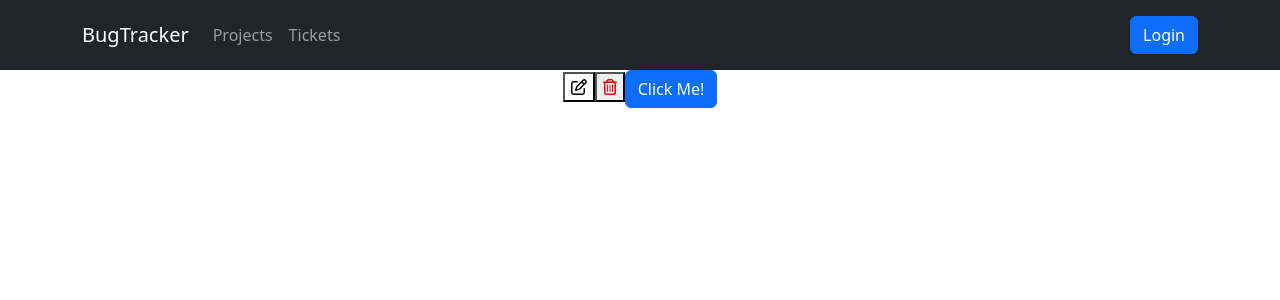
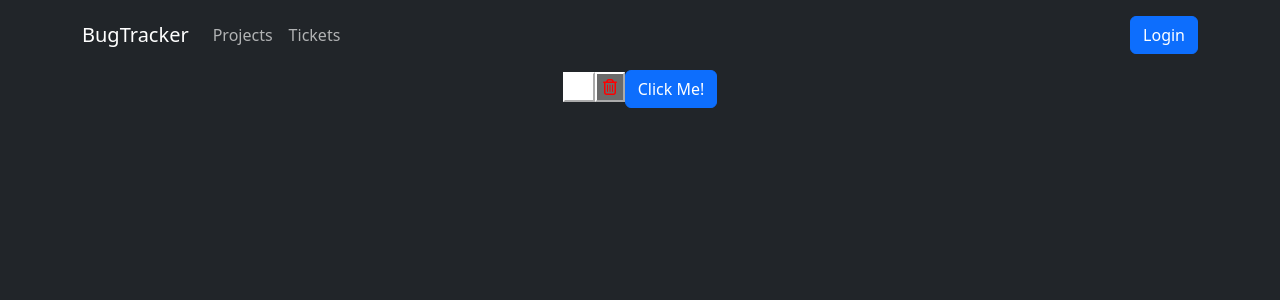
Before and after one commit to MikePHaynes/bug-tracker-ui, a React (Create React App) app: page / in a window 1280 px wide. Shown: the top 300 px of the page. Built offline with nearby package versions, Linux system fonts and the light colour scheme.

Commit message:
Added dark theme to project.

```diff
--- a/public/index.html
+++ b/public/index.html
@@ -1,5 +1,5 @@
 <!DOCTYPE html>
-<html lang="en">
+<html lang="en" data-bs-theme="dark">
   <head>
     <meta charset="utf-8" />
     <link rel="icon" href="%PUBLIC_URL%/favicon.ico" />
--- a/src/components/NavigationBar.js
+++ b/src/components/NavigationBar.js
@@ -6,7 +6,7 @@
 export const NavigationBar = () => {
   return (
     <div>
-      <Navbar bg="dark" data-bs-theme="dark">
+      <Navbar>
         <Container>
           <Navbar.Brand href="/">BugTracker</Navbar.Brand>
           <Nav className="me-auto">
```
